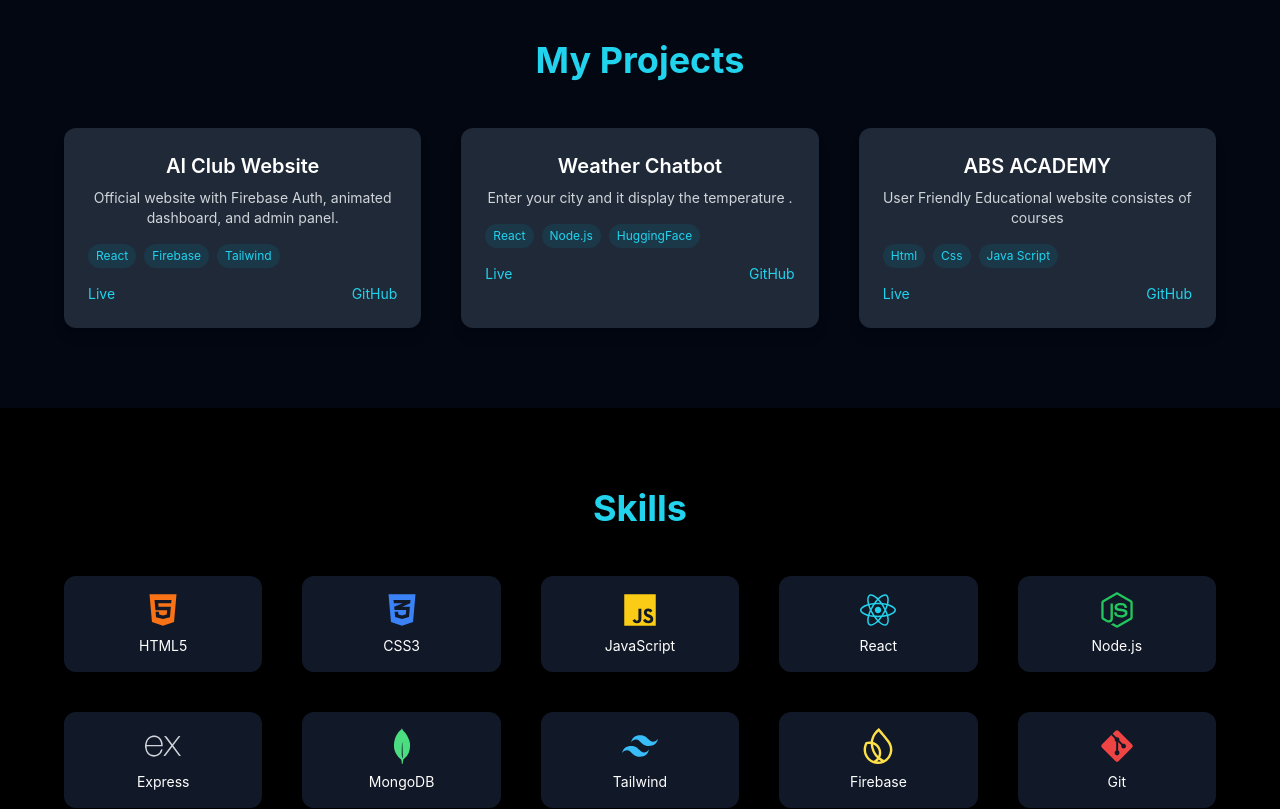
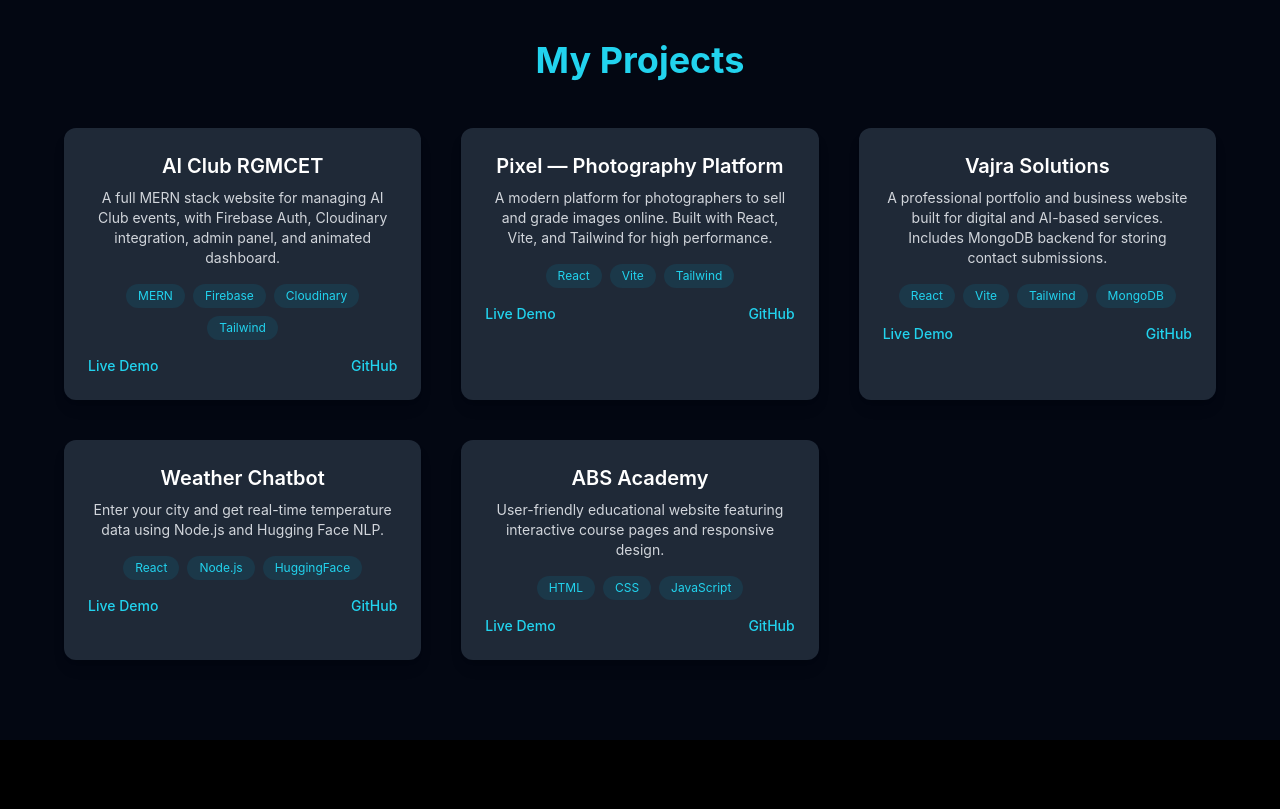
Before and after one commit to adbhargav/potofolio, a React (Create React App) app: page / in a window 1280 px wide. Shown: the part 1640-2449 px from the top of the page. Built offline with nearby package versions, Linux system fonts and the light colour scheme.

Commit message:
Update ProjectsSection.jsx

```diff
--- a/src/components/ProjectsSection.jsx
+++ b/src/components/ProjectsSection.jsx
@@ -2,23 +2,40 @@ import React from 'react';
 
 const projects = [
   {
-    title: 'AI Club Website',
-    description: 'Official website with Firebase Auth, animated dashboard, and admin panel.',
-    tech: ['React', 'Firebase', 'Tailwind'],
-    link: 'https://ai-club-mu.vercel.app/',
+    title: 'AI Club RGMCET',
+    description:
+      'A full MERN stack website for managing AI Club events, with Firebase Auth, Cloudinary integration, admin panel, and animated dashboard.',
+    tech: ['MERN', 'Firebase', 'Cloudinary', 'Tailwind'],
+    link: 'https://aiclub-rosy.vercel.app/',
     github: 'https://github.com/adbhargav/ai_club'
   },
   {
+    title: 'Pixel — Photography Platform',
+    description:
+      'A modern platform for photographers to sell and grade images online. Built with React, Vite, and Tailwind for high performance.',
+    tech: ['React', 'Vite', 'Tailwind'],
+    link: 'https://pixel-eta-eight.vercel.app/',
+    github: 'https://github.com/adbhargav/pixel'
+  },
+  {
+    title: 'Vajra Solutions',
+    description:
+      'A professional portfolio and business website built for digital and AI-based services. Includes MongoDB backend for storing contact submissions.',
+    tech: ['React', 'Vite', 'Tailwind', 'MongoDB'],
+    link: 'https://vajrasolutions.tech/',
+    github: 'https://github.com/adbhargav/vajrasolutions'
+  },
+  {
     title: 'Weather Chatbot',
-    description: 'Enter your city and it display the temperature .',
+    description: 'Enter your city and get real-time temperature data using Node.js and Hugging Face NLP.',
     tech: ['React', 'Node.js', 'HuggingFace'],
     link: 'https://weather-chatbot-5l9x.vercel.app/',
     github: 'https://github.com/adbhargav/Weather_Chatbot'
   },
   {
-    title: 'ABS ACADEMY',
-    description: 'User Friendly Educational website consistes of courses',
-    tech: ['Html','Css','Java Script'],
+    title: 'ABS Academy',
+    description: 'User-friendly educational website featuring interactive course pages and responsive design.',
+    tech: ['HTML', 'CSS', 'JavaScript'],
     link: 'https://adbhargav.github.io/ABS_Academy/',
     github: 'https://github.com/adbhargav/ABS_Academy'
   }
@@ -39,31 +56,31 @@ const ProjectsSection = () => {
               <h3 className="text-xl font-semibold mb-2">{project.title}</h3>
               <p className="text-gray-300 text-sm mb-4">{project.description}</p>
 
-              <div className="flex flex-wrap gap-2 mb-4">
+              <div className="flex flex-wrap gap-2 mb-4 justify-center">
                 {project.tech.map((tech, i) => (
                   <span
                     key={i}
-                    className="bg-cyan-700/20 text-cyan-400 text-xs px-2 py-1 rounded-full"
+                    className="bg-cyan-700/20 text-cyan-400 text-xs px-3 py-1 rounded-full"
                   >
                     {tech}
                   </span>
                 ))}
               </div>
 
-              <div className="flex justify-between">
+              <div className="flex justify-between text-sm font-medium">
                 <a
                   href={project.link}
                   target="_blank"
                   rel="noopener noreferrer"
-                  className="text-sm text-cyan-400 hover:underline"
+                  className="text-cyan-400 hover:text-cyan-300 transition"
                 >
-                  Live
+                  Live Demo
                 </a>
                 <a
                   href={project.github}
                   target="_blank"
                   rel="noopener noreferrer"
-                  className="text-sm text-cyan-400 hover:underline"
+                  className="text-cyan-400 hover:text-cyan-300 transition"
                 >
                   GitHub
                 </a>
```
